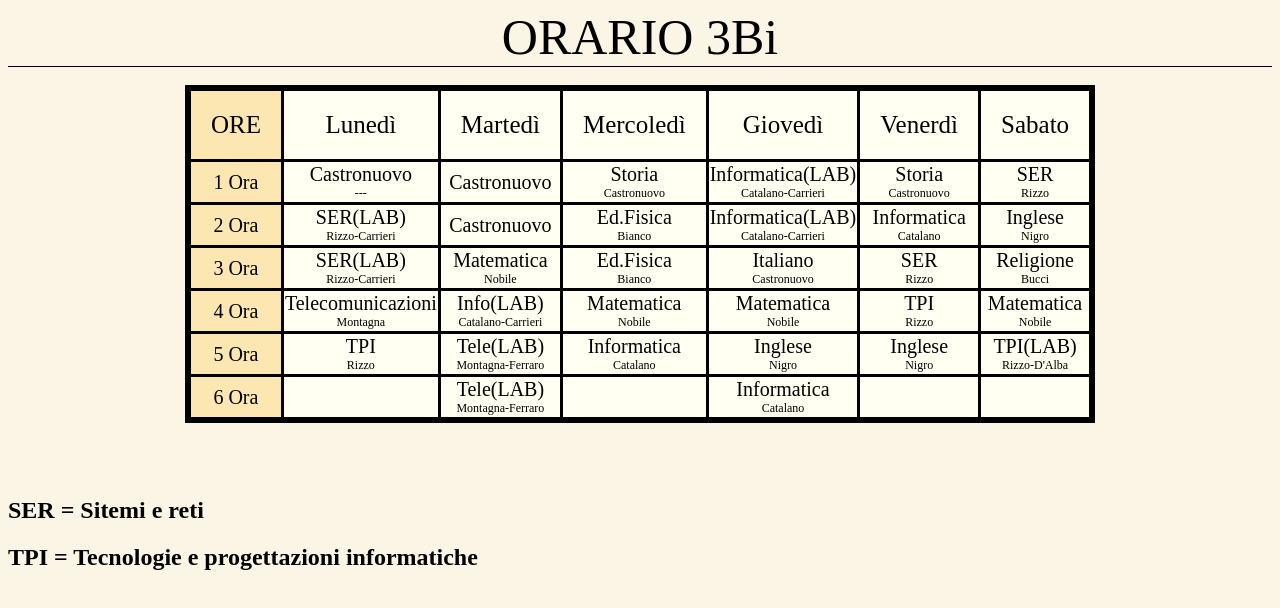
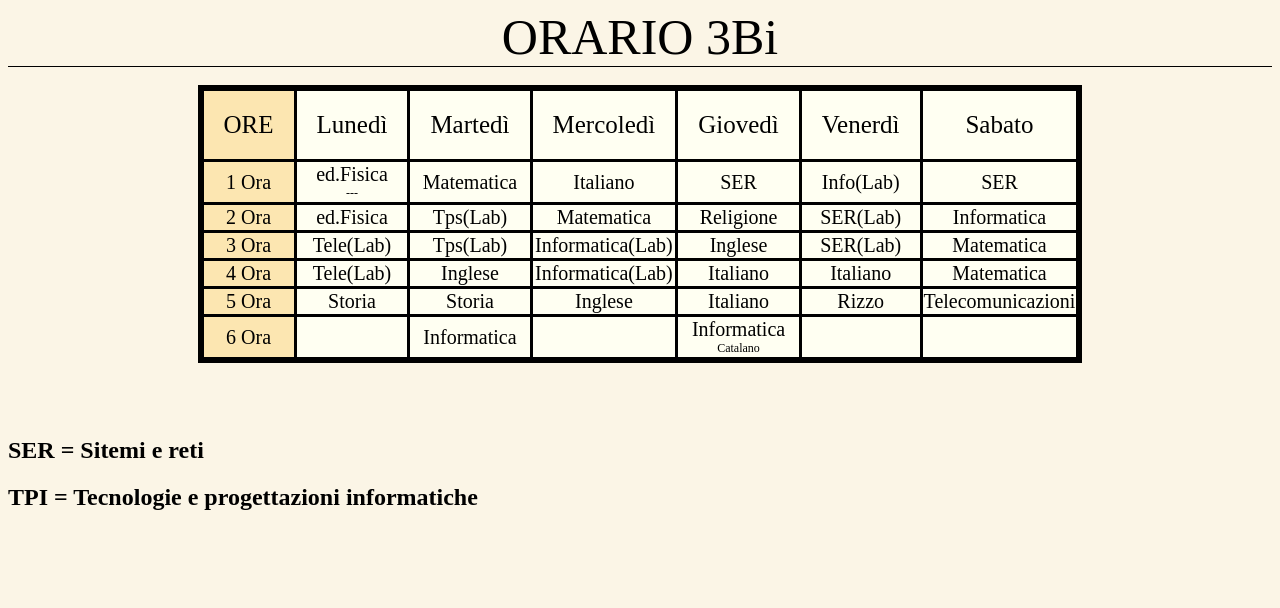
Before and after one commit to Flavio125/orario3b, a plain HTML site: page index.html in a window 1280 px wide. Drawn offline with Linux system fonts and the light colour scheme.

Commit message:
Update index.html

```diff
--- a/index.html
+++ b/index.html
@@ -83,58 +83,58 @@
                 <tr class="jj">
                 	<!-- 1 ora !-->
                     <td class="ora">1 Ora</td>
-                    <td >Castronuovo<p>---</p></td> <!-- LUNEDI !-->
-                    <td>Castronuovo</td> <!-- MARTEDI' !-->
-                    <td>Storia<p>Castronuovo</p></td> <!-- MERCOLEDI' !-->
-                    <td>Informatica(LAB)<p>Catalano-Carrieri</p></td> <!-- GIOVEDI' !-->
-                    <td>Storia<p>Castronuovo</p></td> <!-- VENERDI' !-->
-                    <td>SER<p>Rizzo</p></td>
+                    <td >ed.Fisica<p>---</p></td> <!-- LUNEDI !-->
+                    <td>Matematica</td> <!-- MARTEDI' !-->
+                    <td>Italiano</td> <!-- MERCOLEDI' !-->
+                    <td>SER</td> <!-- GIOVEDI' !-->
+                    <td>Info(Lab)</td> <!-- VENERDI' !-->
+                    <td>SER</td>
                 </tr>
                 <!-- 2 ora !-->
                 <tr class="jj">
                     <td class="ora">2 Ora</td>
-                    <td>SER(LAB)<p>Rizzo-Carrieri</p></td> <!-- LUNEDI !-->
-                    <td>Castronuovo</td> <!-- MARTEDI' !-->
-                    <td>Ed.Fisica<p>Bianco</p></td> <!-- MERCOLEDI' !-->
-                    <td>Informatica(LAB)<p>Catalano-Carrieri</p></td> <!-- GIOVEDI' !-->
-                    <td>Informatica<p>Catalano</p></td> <!-- VENERDI' !-->
-                    <td>Inglese<p>Nigro</p></td>
+                    <td>ed.Fisica</td> <!-- LUNEDI !-->
+                    <td>Tps(Lab)</td> <!-- MARTEDI' !-->
+                    <td>Matematica</td> <!-- MERCOLEDI' !-->
+                    <td>Religione</td> <!-- GIOVEDI' !-->
+                    <td>SER(Lab)</td> <!-- VENERDI' !-->
+                    <td>Informatica</td>
                 </tr>
                 <!-- 3 ora !-->
                 <tr class="jj">
                     <td class="ora">3 Ora</td>
-                    <td>SER(LAB)<p>Rizzo-Carrieri</p></td> <!-- LUNEDI !-->
-                    <td>Matematica<p>Nobile</p></td> <!-- MARTEDI' !-->
-                    <td>Ed.Fisica<p>Bianco</p></td> <!-- MERCOLEDI' !-->
-                    <td>Italiano<p>Castronuovo</p></td> <!-- GIOVEDI' !-->
-                    <td>SER<p>Rizzo</p></td> <!-- VENERDI' !-->
-                    <td>Religione<p>Bucci</p></td>
+                    <td>Tele(Lab)</td> <!-- LUNEDI !-->
+                    <td>Tps(Lab)</td> <!-- MARTEDI' !-->
+                    <td>Informatica(Lab)</td> <!-- MERCOLEDI' !-->
+                    <td>Inglese</td> <!-- GIOVEDI' !-->
+                    <td>SER(Lab)</td> <!-- VENERDI' !-->
+                    <td>Matematica</td>
                 </tr>
                 <!-- 4 ora !-->
                 <tr class="jj">
                     <td class="ora">4 Ora</td>
-                    <td>Telecomunicazioni<p>Montagna</p></td> <!-- LUNEDI !-->
-                    <td>Info(LAB)<p>Catalano-Carrieri</p></td> <!-- MARTEDI' !-->
-                    <td>Matematica<p>Nobile</p></td> <!-- MERCOLEDI' !-->
-                    <td>Matematica<p>Nobile</p></td> <!-- GIOVEDI' !-->
-                    <td>TPI<p>Rizzo</p></td> <!-- VENERDI' !-->
-                    <td>Matematica<p>Nobile</p></td>
+                    <td>Tele(Lab)</td> <!-- LUNEDI !-->
+                    <td>Inglese</td> <!-- MARTEDI' !-->
+                    <td>Informatica(Lab)</td> <!-- MERCOLEDI' !-->
+                    <td>Italiano</td> <!-- GIOVEDI' !-->
+                    <td>Italiano</td> <!-- VENERDI' !-->
+                    <td>Matematica</td>
                 </tr>
                 <!-- 5 ora !-->
                 <tr class="jj">
                     <td class="ora">5 Ora</td>
-                    <td>TPI<p>Rizzo</p></td> <!-- LUNEDI !-->
-                    <td>Tele(LAB)<p>Montagna-Ferraro</p></td> <!-- MARTEDI' !-->
-                    <td>Informatica<p>Catalano</p></td> <!-- MERCOLEDI' !-->
-                    <td>Inglese<p>Nigro</p></td> <!-- GIOVEDI' !-->
-                    <td>Inglese<p>Nigro</p></td> <!-- VENERDI' !-->
-                    <td>TPI(LAB)<p>Rizzo-D'Alba</p></td>
+                    <td>Storia</p></td> <!-- LUNEDI !-->
+                    <td>Storia</td> <!-- MARTEDI' !-->
+                    <td>Inglese</td> <!-- MERCOLEDI' !-->
+                    <td>Italiano</td> <!-- GIOVEDI' !-->
+                    <td>Rizzo</td> <!-- VENERDI' !-->
+                    <td>Telecomunicazioni</td>
                 </tr>
                 <!-- 6 ora !-->
                 <tr class="jj">
                     <td class="ora">6 Ora</td>
                     <td></td>
-                    <td>Tele(LAB)<p>Montagna-Ferraro</p></td>
+                    <td>Informatica</p></td>
                     <td></td>
                     <td>Informatica<p>Catalano</p></td>
                     <td></td>
```
